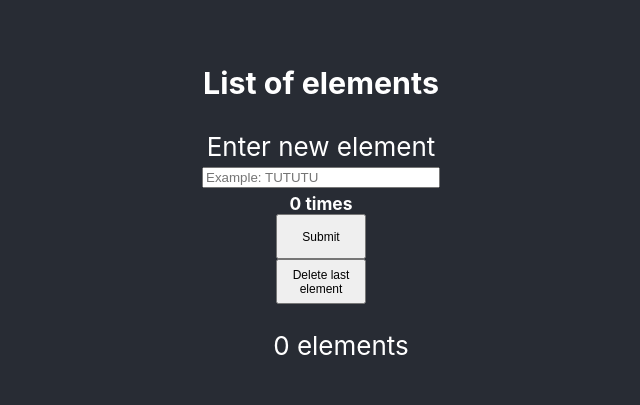
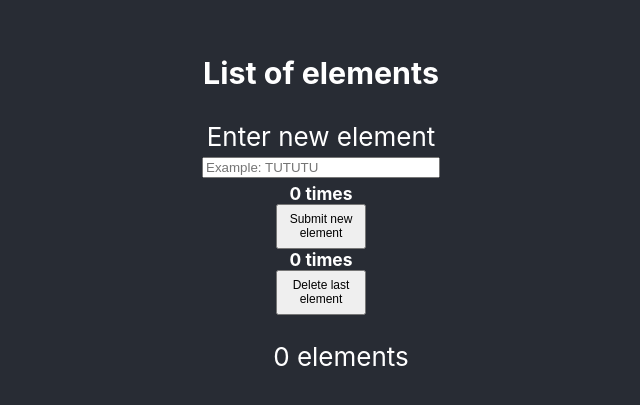
Before and after one commit to VadimShegolev/task-react1, a React (Create React App) app: page / in a window 1280 px wide. Shown: the part 189-594 px from the top of the page, without its empty margins (319-959 px from the left). Built offline with nearby package versions, Linux system fonts and the light colour scheme.

Commit message:
Init commit

```diff
--- a/src/App.js
+++ b/src/App.js
@@ -1,4 +1,3 @@
-import logo from './logo.svg';
 import './App.css';
 import Foo from './Foo.js';
 
--- a/src/Foo.js
+++ b/src/Foo.js
@@ -1,7 +1,7 @@
 import React, { Component, useState } from "react";
 import './App.css';
 
-function Example() {
+function SubButton() {
   const [count, setCount] = useState(0);
 
   return (
@@ -10,11 +10,27 @@ function Example() {
       <button id="Submit"
               onClick={() => setCount(count + 1)}
               className="Buttn">
-        Submit
+        Submit new element
       </button>
     </div>
   );
 }
+
+function DelButton() {
+  const [count, setCount] = useState(0);
+
+  return (
+    <div>
+      <h6>{count} times</h6>
+      <button id="Delete"
+              onClick={() => setCount(count + 1)}
+              className="Buttn">
+        Delete last element
+      </button>
+    </div>
+  );
+}
+
 
 export default class Foo extends Component {
   constructor(props) {
@@ -37,25 +53,26 @@ export default class Foo extends Component {
             onChange={this.handleChange}
             value={this.state.text}
             />
-          <Example />
-          <button className="Buttn">Delete last element</button>
+          <SubButton />
+          <DelButton />
         </form>
         <FooList items={this.state.items} />
       </div>
+
     )
   }
-
-
 
 
   handleChange(e){
     this.setState({ text: e.target.value });
   }
   handleSubmit(e){
+    var btn = document.getElementById("Submit");
     e.preventDefault();
     if (this.state.text.length === 0) {
       return;
     }
+
     const newItem = {
       text: this.state.text,
       id: Date.now()
```
